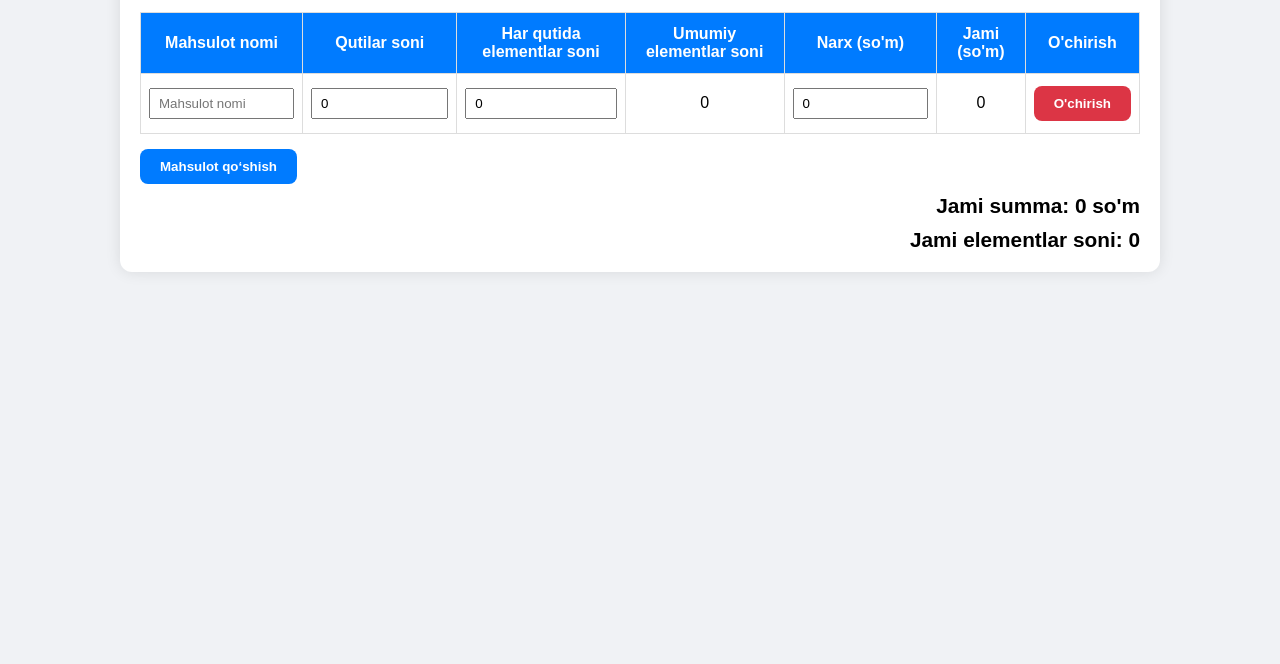
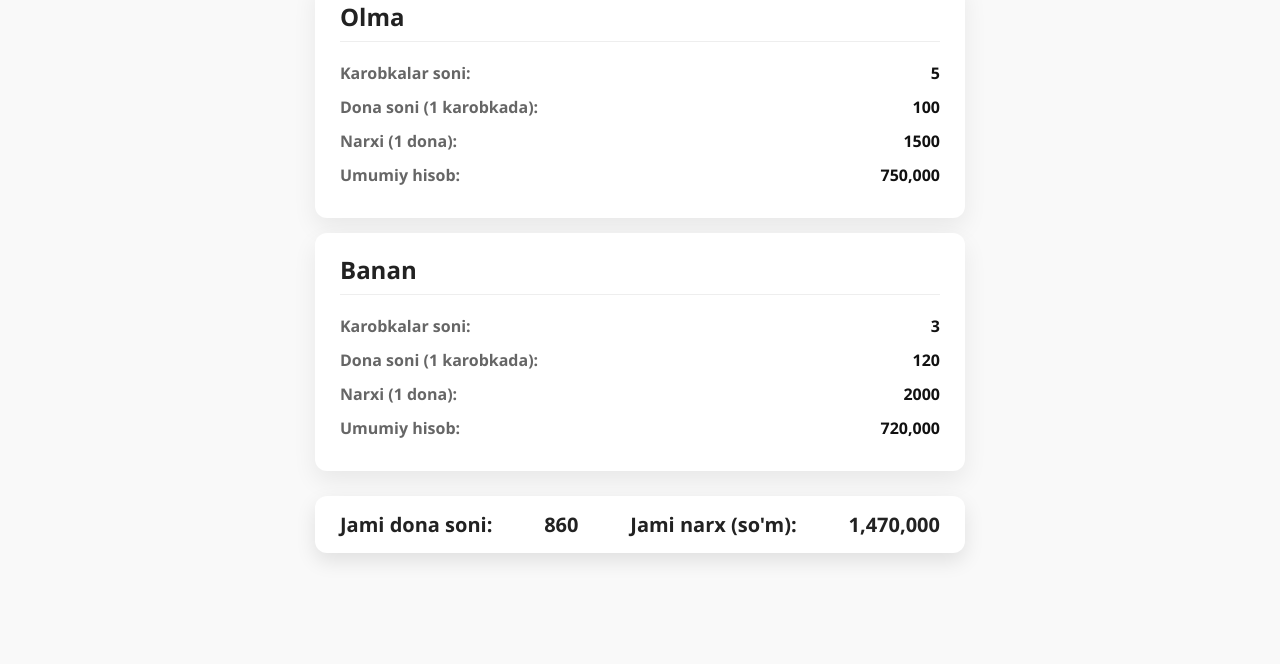
Before and after one commit to Kamron678/sklad-kalkulyator, a plain HTML site: page index.html in a window 1280 px wide. Shown: the part 136-800 px from the top of the page. Drawn offline with Linux system fonts and the light colour scheme.

Commit message:
Update index.html

```diff
--- a/index.html
+++ b/index.html
@@ -3,192 +3,138 @@
 <head>
 <meta charset="UTF-8" />
 <meta name="viewport" content="width=device-width, initial-scale=1" />
-<title>Sklad Kalkulyatori (Box va Elementlar bilan)</title>
+<title>Mahsulot hisoblash</title>
 <style>
   body {
-    font-family: Arial, sans-serif;
-    background: #f0f2f5;
-    padding: 20px;
+    font-family: 'Segoe UI', Tahoma, Geneva, Verdana, sans-serif;
+    background: #f9f9f9;
+    padding: 30px;
   }
-  h1 {
+  h2 {
     text-align: center;
+    margin-bottom: 25px;
     color: #333;
   }
-  .container {
-    max-width: 1000px;
-    margin: 20px auto;
+  .product-card {
     background: white;
-    padding: 20px;
+    max-width: 600px;
+    margin: 15px auto;
+    padding: 20px 25px;
     border-radius: 12px;
-    box-shadow: 0 0 15px rgba(0,0,0,0.1);
+    box-shadow: 0 10px 25px rgba(0,0,0,0.07);
   }
-  table {
-    width: 100%;
-    border-collapse: collapse;
-    margin-bottom: 15px;
+  .product-name {
+    font-weight: 700;
+    font-size: 1.5rem;
+    margin-bottom: 20px;
+    color: #222;
+    border-bottom: 1px solid #eee;
+    padding-bottom: 8px;
   }
-  th, td {
-    padding: 12px 8px;
-    border: 1px solid #ddd;
-    text-align: center;
+  .product-info {
+    display: flex;
+    justify-content: space-between;
+    margin-bottom: 12px;
   }
-  th {
-    background: #007bff;
-    color: white;
-  }
-  input[type="number"], input[type="text"] {
-    width: 100%;
-    padding: 6px 8px;
-    box-sizing: border-box;
-  }
-  input[type="file"] {
-    width: 100%;
-  }
-  button {
-    padding: 10px 20px;
-    background: #007bff;
-    color: white;
-    border: none;
-    border-radius: 8px;
-    cursor: pointer;
+  .label {
+    color: #666;
     font-weight: 600;
   }
-  button:hover {
-    background: #0056b3;
+  .value {
+    font-weight: 700;
+    color: #111;
   }
-  .total {
-    font-size: 1.3rem;
-    text-align: right;
-    margin-top: 10px;
+  .total-section {
+    max-width: 600px;
+    background: #fff;
+    margin: 25px auto 0;
+    padding: 15px 25px;
+    border-radius: 12px;
+    box-shadow: 0 8px 20px rgba(0,0,0,0.1);
     font-weight: 700;
-  }
-  .product-img {
-    max-width: 50px;
-    max-height: 50px;
-    object-fit: contain;
-  }
-  .remove-btn {
-    background: #dc3545;
-  }
-  .remove-btn:hover {
-    background: #a71d2a;
+    font-size: 1.25rem;
+    color: #222;
+    display: flex;
+    justify-content: space-between;
   }
 </style>
 </head>
 <body>
 
-<div class="container">
-  <h1>Sklad Kalkulyatori (Box va Elementlar bilan)</h1>
+<h2>Mahsulotlar ro'yxati</h2>
 
-  <table id="productsTable">
-    <thead>
-      <tr>
-        <th>Mahsulot nomi</th>
-        <th>Qutilar soni</th>
-        <th>Har qutida elementlar soni</th>
-        <th>Umumiy elementlar soni</th>
-        <th>Narx (so'm)</th>
-        <th>Jami (so'm)</th>
-        <th>O'chirish</th>
-      </tr>
-    </thead>
-    <tbody id="productsBody">
-      <!-- Mahsulotlar shu yerga qo‘shiladi -->
-    </tbody>
-  </table>
+<div class="product-card" data-id="1">
+  <div class="product-name">Olma</div>
+  <div class="product-info">
+    <div class="label">Karobkalar soni:</div>
+    <div class="value karobka">5</div>
+  </div>
+  <div class="product-info">
+    <div class="label">Dona soni (1 karobkada):</div>
+    <div class="value dona">100</div>
+  </div>
+  <div class="product-info">
+    <div class="label">Narxi (1 dona):</div>
+    <div class="value narx">1500</div>
+  </div>
+  <div class="product-info">
+    <div class="label">Umumiy hisob:</div>
+    <div class="value umumiy">0</div>
+  </div>
+</div>
 
-  <button id="addProductBtn">Mahsulot qo‘shish</button>
+<div class="product-card" data-id="2">
+  <div class="product-name">Banan</div>
+  <div class="product-info">
+    <div class="label">Karobkalar soni:</div>
+    <div class="value karobka">3</div>
+  </div>
+  <div class="product-info">
+    <div class="label">Dona soni (1 karobkada):</div>
+    <div class="value dona">120</div>
+  </div>
+  <div class="product-info">
+    <div class="label">Narxi (1 dona):</div>
+    <div class="value narx">2000</div>
+  </div>
+  <div class="product-info">
+    <div class="label">Umumiy hisob:</div>
+    <div class="value umumiy">0</div>
+  </div>
+</div>
 
-  <div class="total" id="totalSum">Jami summa: 0 so'm</div>
-  <div class="total" id="totalItems">Jami elementlar soni: 0</div>
+<div class="total-section">
+  <div>Jami dona soni:</div>
+  <div id="total-dona">0</div>
+  <div>Jami narx (so'm):</div>
+  <div id="total-narx">0</div>
 </div>
 
 <script>
-  const productsBody = document.getElementById('productsBody');
-  const totalSum = document.getElementById('totalSum');
-  const totalItems = document.getElementById('totalItems');
-  const addProductBtn = document.getElementById('addProductBtn');
+  function hisobla() {
+    const products = document.querySelectorAll('.product-card');
+    let jamiDona = 0;
+    let jamiNarx = 0;
 
-  let products = [];
+    products.forEach(prod => {
+      const karobka = parseInt(prod.querySelector('.karobka').textContent);
+      const dona = parseInt(prod.querySelector('.dona').textContent);
+      const narx = parseInt(prod.querySelector('.narx').textContent);
 
-  function createProductRow(id) {
-    const tr = document.createElement('tr');
-    tr.dataset.id = id;
+      const umumiyDona = karobka * dona;
+      const umumiyNarx = umumiyDona * narx;
 
-    tr.innerHTML = `
-      <td><input type="text" placeholder="Mahsulot nomi" class="name-input" /></td>
-      <td><input type="number" min="0" value="0" class="boxes-input" /></td>
-      <td><input type="number" min="0" value="0" class="items-per-box-input" /></td>
-      <td class="total-items-cell">0</td>
-      <td><input type="number" min="0" value="0" class="price-input" /></td>
-      <td class="sum-cell">0</td>
-      <td><button class="remove-btn">O'chirish</button></td>
-    `;
+      jamiDona += umumiyDona;
+      jamiNarx += umumiyNarx;
 
-    const priceInput = tr.querySelector('.price-input');
-    const boxesInput = tr.querySelector('.boxes-input');
-    const itemsPerBoxInput = tr.querySelector('.items-per-box-input');
-    const sumCell = tr.querySelector('.sum-cell');
-    const totalItemsCell = tr.querySelector('.total-items-cell');
-
-    function updateRow() {
-      const price = parseFloat(priceInput.value) || 0;
-      const boxes = parseInt(boxesInput.value) || 0;
-      const itemsPerBox = parseInt(itemsPerBoxInput.value) || 0;
-
-      const totalElems = boxes * itemsPerBox;
-      totalItemsCell.textContent = totalElems.toLocaleString('uz-UZ');
-
-      const sum = totalElems * price;
-      sumCell.textContent = sum.toLocaleString('uz-UZ');
-
-      updateTotals();
-    }
-
-    priceInput.addEventListener('input', updateRow);
-    boxesInput.addEventListener('input', updateRow);
-    itemsPerBoxInput.addEventListener('input', updateRow);
-
-    const removeBtn = tr.querySelector('.remove-btn');
-    removeBtn.addEventListener('click', () => {
-      products = products.filter(p => p.id !== id);
-      tr.remove();
-      updateTotals();
+      prod.querySelector('.umumiy').textContent = umumiyNarx.toLocaleString();
     });
 
-    return tr;
+    document.getElementById('total-dona').textContent = jamiDona.toLocaleString();
+    document.getElementById('total-narx').textContent = jamiNarx.toLocaleString();
   }
 
-  function updateTotals() {
-    let totalPrice = 0;
-    let totalElements = 0;
-
-    productsBody.querySelectorAll('tr').forEach(tr => {
-      const sumCell = tr.querySelector('.sum-cell');
-      const sumText = sumCell.textContent.replace(/,/g, '');
-      const sum = parseFloat(sumText) || 0;
-      totalPrice += sum;
-
-      const totalItemsCell = tr.querySelector('.total-items-cell');
-      const itemsText = totalItemsCell.textContent.replace(/,/g, '');
-      const items = parseInt(itemsText) || 0;
-      totalElements += items;
-    });
-
-    totalSum.textContent = `Jami summa: ${totalPrice.toLocaleString('uz-UZ')} so'm`;
-    totalItems.textContent = `Jami elementlar soni: ${totalElements.toLocaleString('uz-UZ')}`;
-  }
-
-  addProductBtn.addEventListener('click', () => {
-    const id = Date.now();
-    products.push({id});
-    const row = createProductRow(id);
-    productsBody.appendChild(row);
-  });
-
-  // Dastlab 1 ta mahsulot qo‘shish
-  addProductBtn.click();
-
+  hisobla();
 </script>
 
 </body>
```
